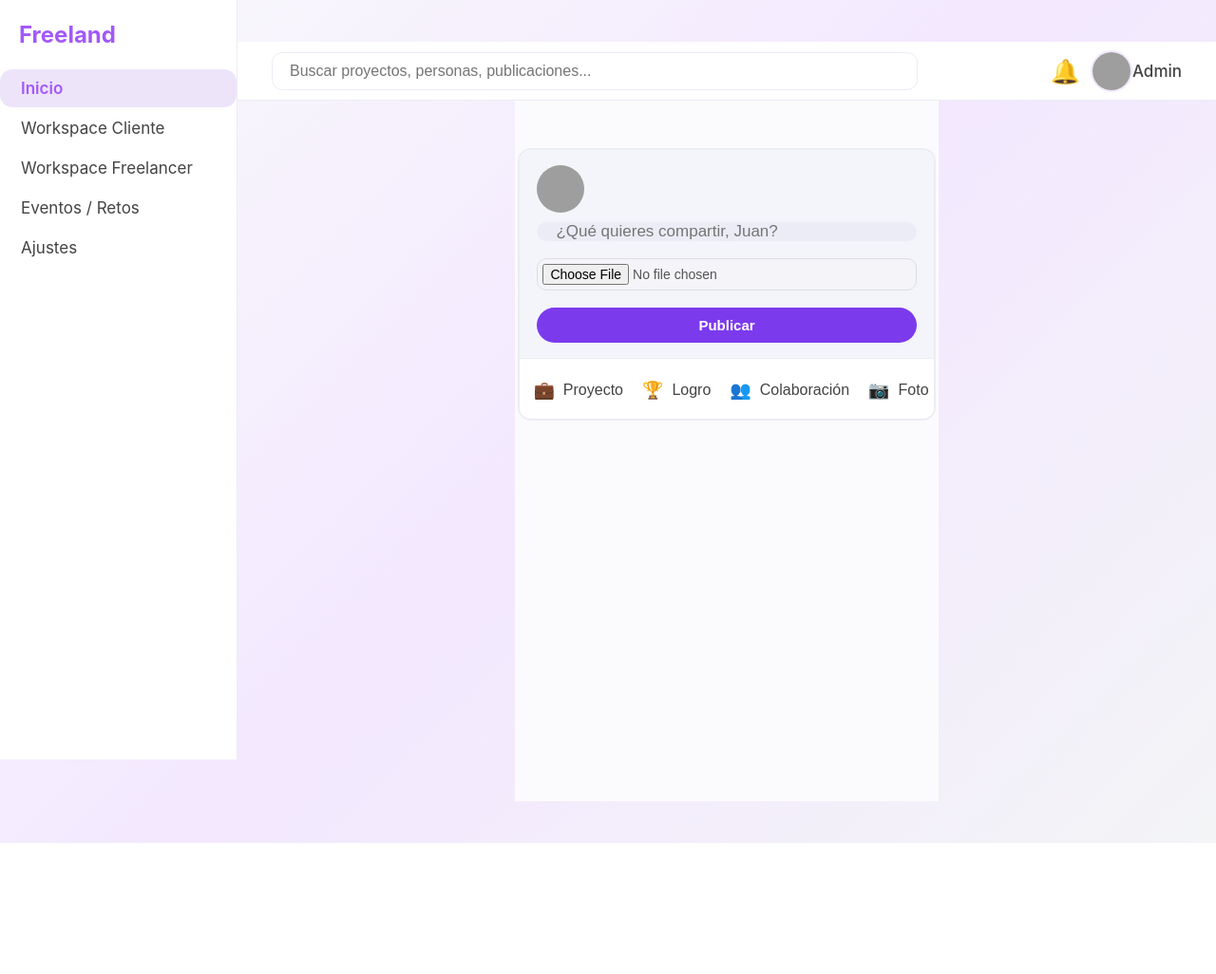
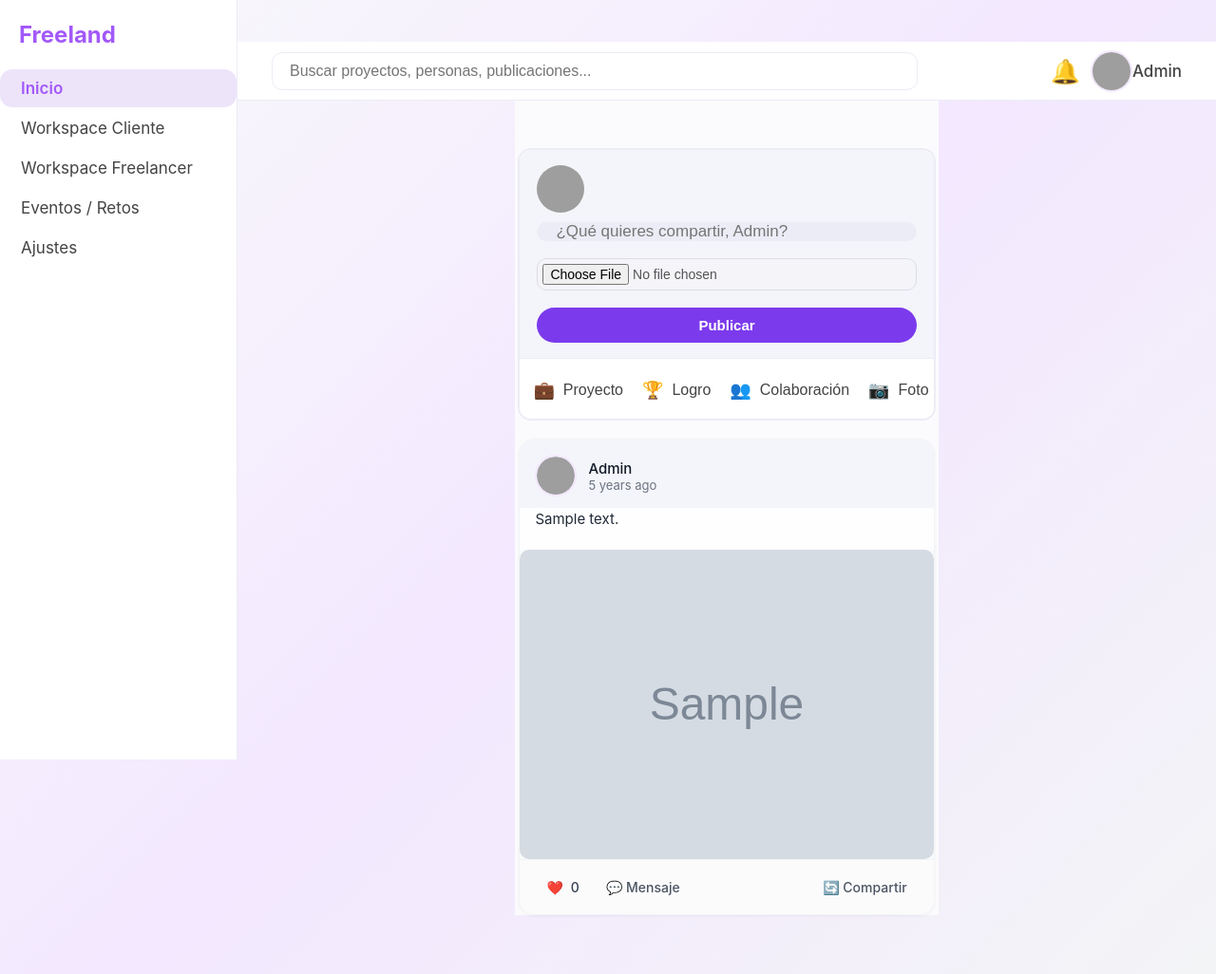
Before and after one commit to AlejoGS-dev/ProyectoBaseSena, a Laravel app: page /inicio in a window 1280 px wide. Shown: the whole page at 95% size. Before the commit the page ends 888 px from the top, so only its background shows below. Run offline with Laravel 12, Linux system fonts and the light colour scheme; a user stored in the database is signed in; data comes from the database, SQL or seed files in the repository; tables that the repository leaves empty hold one stand-in row (values such as "Sample post"); grey boxes marked "Sample" are stand-in pictures; grey boxes are pictures that could not be loaded.

Commit message:
Posts funcionales

```diff
--- /dev/null
+++ b/app/Http/Controllers/InicioController.php
@@ -0,0 +1,21 @@
+<?php
+
+namespace App\Http\Controllers;
+
+use Illuminate\Http\Request;
+use App\Models\Post;
+
+class InicioController extends Controller
+{
+    /**
+     * Mostrar la página de inicio con posts paginados
+     */
+    public function index()
+    {
+        // Trae los 10 posts más recientes, con su usuario
+        $posts = Post::with('user')->latest()->paginate(10);
+
+        // Retorna la vista pasando los posts
+        return view('home.home.inicio', compact('posts'));
+    }
+}
--- a/resources/views/home/home/inicio.blade.php
+++ b/resources/views/home/home/inicio.blade.php
@@ -15,8 +15,8 @@
 @section('content')
 <div class="share-card">
   <div class="share-header">
-    <img src="https://ui-avatars.com/api/?name=Juan&background=ededed&color=363636" class="avatar-large" alt="Juan" />
-    <input type="text" id="post-text" class="share-input" placeholder="¿Qué quieres compartir, Juan?"/>
+    <img src="https://ui-avatars.com/api/?name={{ urlencode(auth()->user()->name) }}&background=ededed&color=363636" class="avatar-large" alt="{{ auth()->user()->name }}" />
+    <input type="text" id="post-text" class="share-input" placeholder="¿Qué quieres compartir, {{ auth()->user()->name }}?"/>
     <input type="file" id="post-image" accept="image/*" style="margin-top: 8px;">
     <button id="publish-btn" style="margin-top: 8px;">Publicar</button>
   </div>
@@ -58,5 +58,36 @@
 </template>
 
 <!-- Contenedor de posts -->
-<div id="feed" style="margin-top: 20px;"></div>
+<div id="feed" style="margin-top: 20px;">
+    {{-- Renderizamos posts existentes de la DB --}}
+    @foreach($posts as $post)
+        <div class="post-card">
+            <div class="post-header">
+                <div class="avatar">
+                    <img src="https://ui-avatars.com/api/?name={{ urlencode($post->user->name) }}&background=ededed&color=363636" alt="{{ $post->user->name }}">
+                </div>
+                <div class="user-info">
+                    <p class="user-name">{{ $post->user->name }}</p>
+                    <p class="timestamp">{{ $post->created_at->diffForHumans() }}</p>
+                </div>
+            </div>
+
+            <div class="post-content">
+                <p>{{ $post->content }}</p>
+            </div>
+
+            @if($post->image_path)
+            <div class="post-image">
+                <img src="{{ asset('storage/' . $post->image_path) }}" alt="Imagen publicación">
+            </div>
+            @endif
+
+            <div class="post-actions">
+                <button class="action-btn like-btn" data-likes="0">❤️ <span class="like-count">0</span></button>
+                <button class="action-btn message-btn">💬 Mensaje</button>
+                <button class="action-btn share-btn">🔄 Compartir</button>
+            </div>
+        </div>
+    @endforeach
+</div>
 @endsection
--- a/routes/web.php
+++ b/routes/web.php
@@ -13,6 +13,7 @@ use App\Http\Controllers\WebController;
 use App\Http\Controllers\CarritoController;
 use App\Http\Controllers\PedidoController;
 use App\Http\Controllers\PostController;
+use App\Http\Controllers\InicioController;
 
 /*
 |--------------------------------------------------------------------------
@@ -43,13 +44,16 @@ Route::middleware(['auth', 'role:cliente'])->group(function(){
 
     Route::post('/posts', [PostController::class, 'store']);
 
-Route::get('/inicio', function () {
-    return view('home.home.inicio');
-})->name('inicio');
+    Route::get('/inicio', [InicioController::class, 'index'])->name('inicio');
+
 
 Route::get('/workspace-cliente', function () {
     return view('home.home.workspace-cliente');
 })->name('workspace.cliente');
+
+    Route::get('/workspace-cliente', function () {
+        return view('home.home.workspace-cliente');
+    })->name('workspace.cliente');
 
 
 
```
